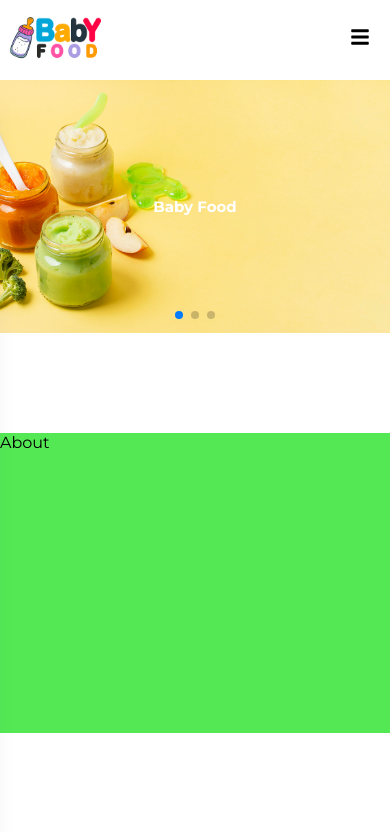
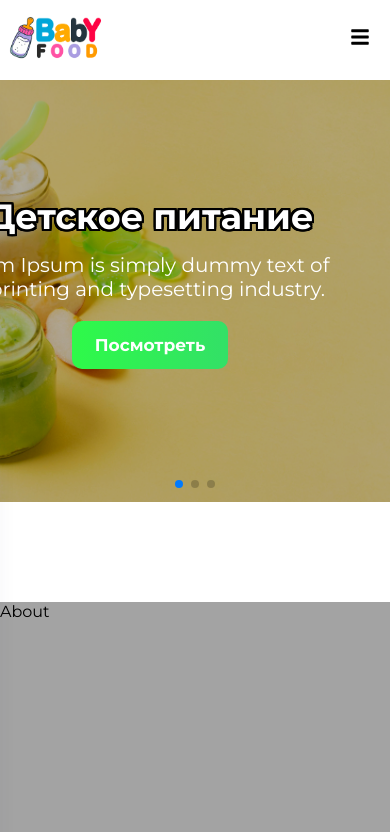
Before and after one commit to BKanybek/baby-food-react, a React (Create React App) app: page / in a window 390 px wide. Shown: the top 832 px of the page. Built offline with nearby package versions, Linux system fonts and the light colour scheme.

Commit message:
change hero page

```diff
--- a/src/Components/About/About.css
+++ b/src/Components/About/About.css
@@ -2,6 +2,6 @@
     max-width: 1260px;
     margin: 0 auto;
     height: 300px;
-    background: rgb(84, 233, 84);
+    background: rgb(163, 163, 163);
     margin-top: 100px;
 }
--- a/src/Components/Hero/Hero.css
+++ b/src/Components/Hero/Hero.css
@@ -1,7 +1,8 @@
 .hero-container{
     /* max-width: 1260px; */
     /* margin: 0 auto; */
-    height: 70vh;
+    position: relative;
+    height: 80vh;
 }
 
 .swiper {
@@ -30,33 +31,258 @@
 
   .swiper-slide img {
     display: block;
-    width: 100%;
-    /* max-width: 1260px; */
-    min-width: 315px;
-    /* height: 100%; */
-    max-height: 80vh;
-    min-height: 10vh;
-    object-fit: cover;
+    filter: brightness(70%)
+
   }
+
   .swiper-button-next, .swiper-button-prev{
     display: none !important;
   }
 
-  .hero-text{
+/* Hero-1 */
+  .hero-text-one{
     position: absolute;
+    cursor: pointer;
+    top: 150px;
+    right: 200px;
+    width: 520px;
+    z-index: 100;
+  }
+
+  .hero-text-one > h1 {
+    font-size: 50px;
+    color: white;
+    /* color: #f73a2cf6; */
+    /* text-shadow: 2px 2px 2px white; */
+    padding: 20px;
+    text-shadow:
+		-0   -2px 0   #000000,
+		 0   -2px 0   #000000,
+		-0    2px 0   #000000,
+		 0    2px 0   #000000,
+		-2px -0   0   #000000,
+		 2px -0   0   #000000,
+		-2px  0   0   #000000,
+		 2px  0   0   #000000,
+		-1px -2px 0   #000000,
+		 1px -2px 0   #000000,
+		-1px  2px 0   #000000,
+		 1px  2px 0   #000000,
+		-2px -1px 0   #000000,
+		 2px -1px 0   #000000,
+		-2px  1px 0   #000000,
+		 2px  1px 0   #000000,
+		-2px -2px 0   #000000,
+		 2px -2px 0   #000000,
+		-2px  2px 0   #000000,
+		 2px  2px 0   #000000,
+		-2px -2px 0   #000000,
+		 2px -2px 0   #000000,
+		-2px  2px 0   #000000,
+		 2px  2px 0   #000000;
+  }
+
+  .text-hero{
+    text-align: start;
+    padding-bottom: 20px;
+    color: #fff;
+    font-size: 30px;
+  }
+
+  /* Hero-2 */
+
+  .hero-text-next{
+    position: absolute;
+    cursor: pointer;
+    top: 150px;
+    left: 150px;
+    width: 510px;
+  }
+
+  .hero-text-next > h1 {
+    font-size: 50px;
+    color: rgb(229, 255, 81);
+    padding: 20px;
+    text-shadow:
+		-0   -2px 0   #000000,
+		 0   -2px 0   #000000,
+		-0    2px 0   #000000,
+		 0    2px 0   #000000,
+		-2px -0   0   #000000,
+		 2px -0   0   #000000,
+		-2px  0   0   #000000,
+		 2px  0   0   #000000,
+		-1px -2px 0   #000000,
+		 1px -2px 0   #000000,
+		-1px  2px 0   #000000,
+		 1px  2px 0   #000000,
+		-2px -1px 0   #000000,
+		 2px -1px 0   #000000,
+		-2px  1px 0   #000000,
+		 2px  1px 0   #000000,
+		-2px -2px 0   #000000,
+		 2px -2px 0   #000000,
+		-2px  2px 0   #000000,
+		 2px  2px 0   #000000,
+		-2px -2px 0   #000000,
+		 2px -2px 0   #000000,
+		-2px  2px 0   #000000,
+		 2px  2px 0   #000000;
+  }
+
+  /* hero-3 */
+
+  .hero-text-last{
+    position: absolute;
+    cursor: pointer;
+    top: 40px;
+    right: 200px;
+  }
+
+  /* Hero button */
+  .btn-hero{
+    font-size: 20px;
+    font-weight: 700;
+    padding: 14px 23px;
+    background: linear-gradient(to right, #2efa49,#33e067);
+    background-color: #2efa49;
+    color: #fff;
+    border: 0 solid rgb(0, 0, 0);
+    border-radius: 10px;
+    display: inline-block;
     cursor: pointer;
   }
 
-  @media all and (max-width: 500px){
+  .btn-hero:hover{
+    font-size: 18px;
+    color: #0c0c0c;
+    background: #ffffff;
+    border: 1 solid rgb(0, 0, 0);
+  }
+
+
+  /* Respons */
+  @media all and (max-width:1445px) {
+    .hero-text-one{
+      right: 100px;
+    }
+  }
+
+  @media all and (max-width:1025px) {
+    .hero-text-one{
+      right: 50px;
+      top: 200px;
+      width: 400px;
+    }
+    .hero-text-one > h1{
+      font-size: 40px;
+      padding: 15px 0;
+    }
+  }
+
+
+  @media all and (max-width: 770px){
     .swiper-slide img {
         display: block;
         width: 100%;
         height: 100%;
     }
     .hero-container{
-        height: 30vh;
+        height: 50vh;
     }
-    .hero-text{
-        font-size: 15px;
+
+    /* hero-1 */
+
+    .hero-text-one{
+      right: 40px;
+      top: 100px;
+      width: 400px;
+    }
+    .hero-text-one > h1{
+      font-size: 35px;
+      padding: 15px 0;
+    }
+
+    /* hero-2 */
+    .hero-text-next{
+      left: 50px;
+      top: 100px;
+      width: 400px;
+    }
+
+    .hero-text-next > h1{
+      font-size: 35px;
+    }
+
+    /* hero-3 */
+    .hero-text-last{
+      left: 200px;
+      width: 400px;
+    }
+
+    /*  */
+    .text-hero{
+        font-size: 20px;
       }
+    .btn-hero{
+      font-size: 17px;
+    }
+
+    .btn-hero:hover{
+      font-size: 12px;
+    }
   }
+
+  @media all and (max-width: 430px) {
+    .swiper-slide img {
+        display: block;
+        width: 100%;
+        height: 100%;
+        object-fit:fill;
+        /* height: 50%; */
+    }
+    .hero-container{
+        height: 50vh;
+    }
+
+    /* hero-1 */
+
+    .hero-text-one{
+      right: 40px;
+      top: 100px;
+      width: 400px;
+    }
+    .hero-text-one > h1{
+      font-size: 35px;
+      padding: 15px 0;
+    }
+
+    /* hero-2 */
+    .hero-text-next{
+      left: 50px;
+      top: 100px;
+      width: 400px;
+    }
+
+    .hero-text-next > h1{
+      font-size: 35px;
+    }
+
+    /* hero-3 */
+    .hero-text-last{
+      left: 200px;
+      width: 400px;
+    }
+
+    /*  */
+    .text-hero{
+        font-size: 20px;
+      }
+    .btn-hero{
+      font-size: 17px;
+    }
+
+    .btn-hero:hover{
+      font-size: 12px;
+    }
+  }
--- a/src/Components/Hero/Hero.js
+++ b/src/Components/Hero/Hero.js
@@ -13,7 +13,6 @@ import "swiper/css/navigation";
 import { Autoplay, Pagination, Navigation } from "swiper";
 
 export const Hero = () => {
-
   return (
     <>
     <div className='hero-container'>
@@ -38,9 +37,13 @@ export const Hero = () => {
               src={Img1}
               alt='hero-img'
           />
-          <h1 className='hero-text' style={{color: 'white'}}>
-            Baby Food
-          </h1>
+            <div className='hero-text-one'>
+              <h1>
+                Детское питание
+              </h1>
+              <p className='text-hero'>Lorem Ipsum is simply dummy text of the printing and typesetting industry.</p>
+              <button className='btn-hero'>Посмотреть</button>
+             </div>
         </SwiperSlide>
         <SwiperSlide>
           <img
@@ -48,9 +51,13 @@ export const Hero = () => {
             src={Img2}
             alt='hero-img'
           />
-          <h1 className='hero-text'>
-            Baby Food
-          </h1>
+          <div className='hero-text-next'>
+            <h1>
+              Подгузники
+            </h1>
+            <p className='text-hero'>Lorem Ipsum is simply dummy text of the printing and typesetting industry.</p>
+            <button className='btn-hero'>Посмотреть</button>
+          </div>
         </SwiperSlide>
         <SwiperSlide>
           <img
@@ -58,12 +65,17 @@ export const Hero = () => {
             src={Img3}
             alt='hero-img'
           />
-          <h1 className='hero-text'>
-            Baby Food
-          </h1>
+          <div className='hero-text-last'>
+            <h1>
+              Baby Food
+            </h1>
+            <p className='text-hero'>Lorem Ipsum is simply dummy text of the printing and typesetting industry.</p>
+            {/* <button className='btn-hero'>Посмотреть</button> */}
+          </div>
         </SwiperSlide>
       </Swiper>
     </div>
+
     </>
   )
 }
--- a/src/Components/Navbar/Navbar.css
+++ b/src/Components/Navbar/Navbar.css
@@ -40,16 +40,17 @@
 }
 
 .nav-links li a:hover {
-    color: rgb(0, 168, 0);
+    /* color: rgb(0, 168, 0); */
+    /* font-weight: 600; */
     transition: 0.3;
 
 }
 
 .nav-links li a::after{
     content: '';
-    height: 3px;
+    height: 4px;
     width: 0;
-    background: rgb(0, 0, 0);
+    background: rgb(109, 255, 109);
     position: absolute;
     left: 0;
     bottom: -5px;
--- a/src/Components/Products/Products.js
+++ b/src/Components/Products/Products.js
@@ -3,6 +3,8 @@ import './Products.css';
 
 export const Products = () => {
   return (
-    <div>Products</div>
+    <div>Products
+
+    </div>
   )
 }
--- a/src/Components/Slider/Slider.css
+++ b/src/Components/Slider/Slider.css
@@ -1,7 +1,7 @@
 .slider-container{
         max-width: 1260px;
         margin: 0 auto;
-        /* height: 500px; */
+        height: 500px;
         /* background: rgb(255, 170, 52); */
         margin-top: 100px;
 }
@@ -38,7 +38,7 @@
         object-fit: cover;
       }
 
-.slider-card{
+.slider{
         width: 100%;
         height: 100%;
         background: red;
--- a/src/Components/Slider/Slider.js
+++ b/src/Components/Slider/Slider.js
@@ -37,8 +37,8 @@ export const Slider = () => {
         className="mySwiper"
 
       >
-        <SwiperSlide><div className='slider-card'>1</div></SwiperSlide>
-        {/* <SwiperSlide><div className='slider'>2</div></SwiperSlide>
+        <SwiperSlide><div className='slider'>1</div></SwiperSlide>
+        <SwiperSlide><div className='slider'>2</div></SwiperSlide>
         <SwiperSlide><div className='slider'>3</div></SwiperSlide>
         <SwiperSlide><div className='slider'>4</div></SwiperSlide>
         <SwiperSlide><div className='slider'>5</div></SwiperSlide>
@@ -56,7 +56,7 @@ export const Slider = () => {
         <SwiperSlide><div className='slider'>18</div></SwiperSlide>
         <SwiperSlide><div className='slider'>19</div></SwiperSlide>
         <SwiperSlide><div className='slider'>20</div></SwiperSlide>
-        <SwiperSlide><div className='slider'>21</div></SwiperSlide> */}
+        <SwiperSlide><div className='slider'>21</div></SwiperSlide>
       </Swiper>
     </div>
   )
```
